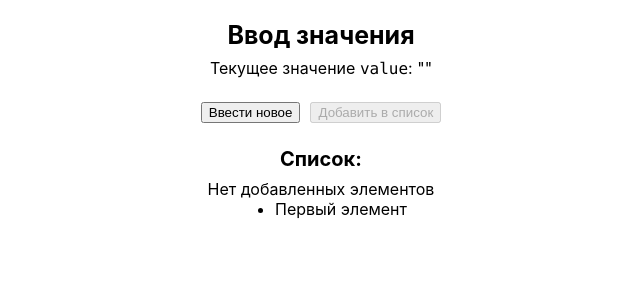
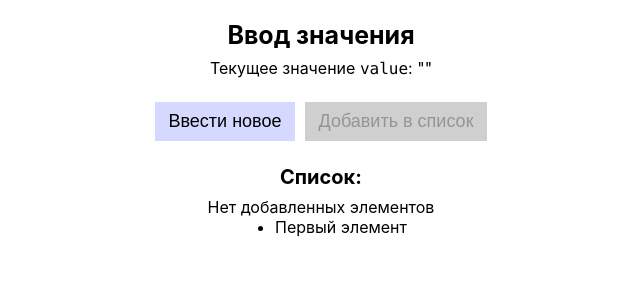
Before and after one commit to avryahov/components-1, a React (Vite) app: page / in a window 1280 px wide. Shown: the top 300 px of the page, without its empty margins (319-959 px from the left). Built offline with nearby package versions, Linux system fonts and the light colour scheme.

Commit message:
lock button

```diff
--- a/src/app/App.jsx
+++ b/src/app/App.jsx
@@ -28,8 +28,8 @@ function App() {
                 </p>
                 {error && <div className={styles.error}>{error}</div>}
                 <div className={styles['buttons-container']}>
-                    <button className="button" onClick={onInputButtonClick}>Ввести новое</button>
-                    <button className="button" disabled>Добавить в список</button>
+                    <button className={styles.button} onClick={onInputButtonClick}>Ввести новое</button>
+                    <button className={styles.button} disabled={!isValueValid}>Добавить в список</button>
                 </div>
                 <div className={styles['list-container']}>
                     <h2 className={styles['list-heading']}>Список:</h2>
```
